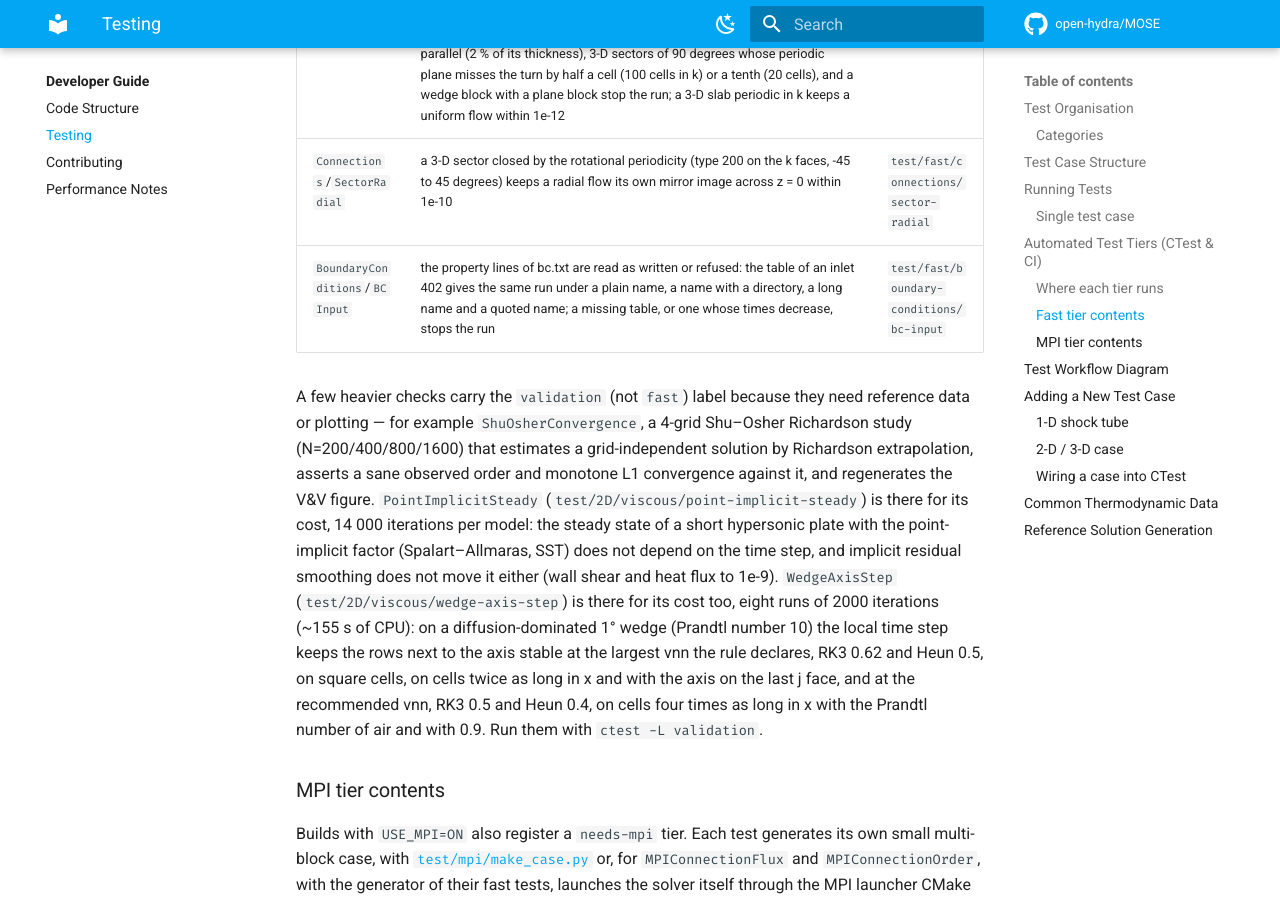
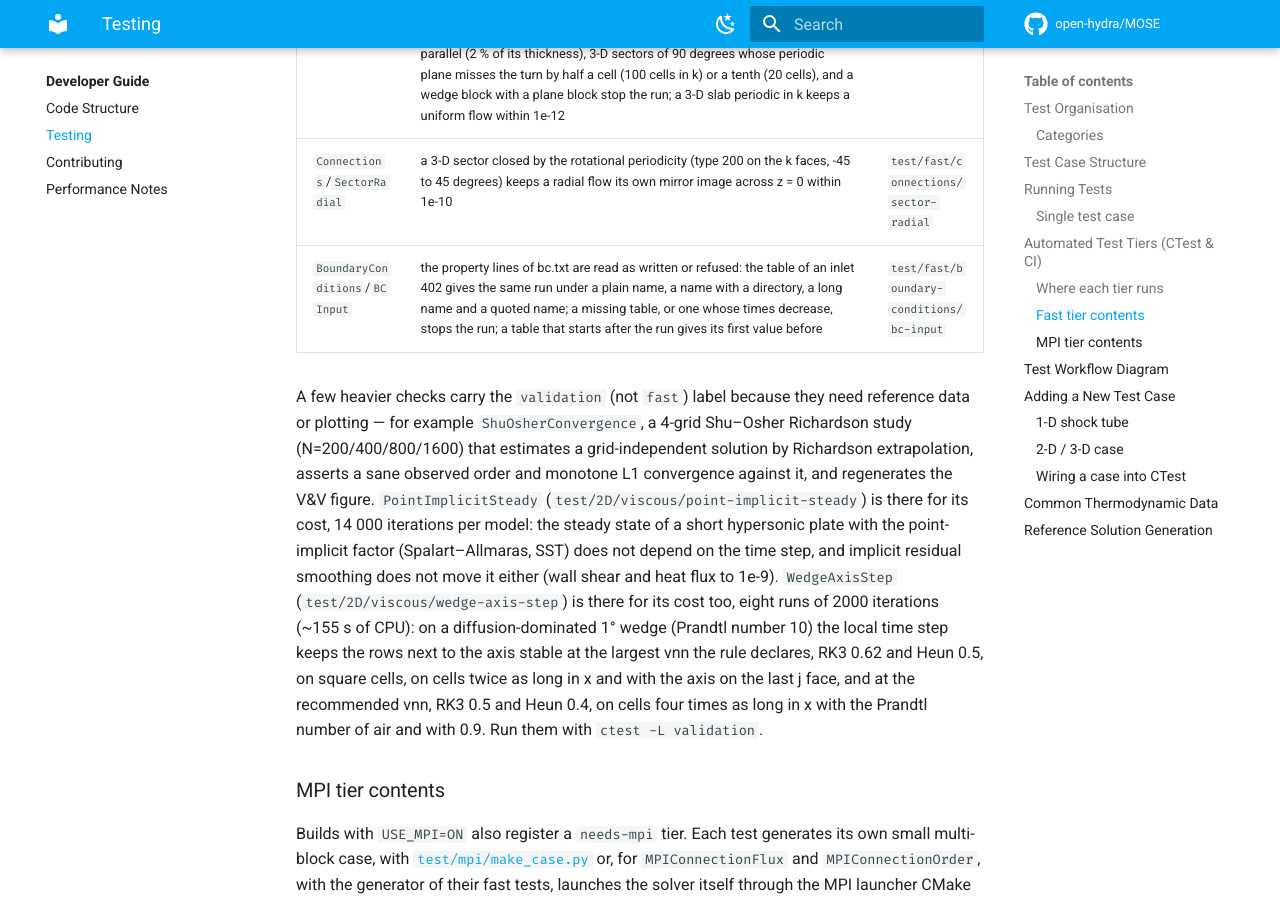
Before and after one commit to open-hydra/MOSE, an MkDocs documentation site: the page built from docs/development/testing.md, in a window 1280 px wide and 900 px high, scrolled down 9209 px. Built offline with MkDocs 1.6.1 and Material for MkDocs 9.7.7, drawn with Linux system fonts in a browser that asks for light colours; comment, search, counter and statistics services are not loaded.

Commit message:
Tests: check a time table that starts after the run in BCInput
Before the first time of its table an inlet 402 takes the first value
of the table, as after the last time it takes the last one. BCInput
now checks it: a table that starts at t = 1e-4 (the rows of p0.dat from
the second on) must give the run of the same table with its first
value repeated at t = 0, bit for bit.

The check passes on the parent and with this commit: the time tables
give their first value before their first instant since the change
that evaluates the time-dependent boundary data at the stage times.
It guards that behaviour for the inlet 402 under the names of BCInput.

Co-Authored-By: Claude Opus 5.5 <noreply@anthropic.com>

```diff
--- a/docs/development/testing.md
+++ b/docs/development/testing.md
@@ -254,7 +254,7 @@ seconds on a CI runner.
 | `MeshGeometry`/`WallDistance` | the distance to the wall read back from the Spalart–Allmaras source is the exact distance to the wall surface (convex corner, curved wall, nozzle lip on a wedge), and to its periodic images (channel and pipe periodic in x, 3-D sector, the channel with its periodic sides matched to 1e-8, 3-D slab periodic in k, 3-D channel periodic in x and z with periods a hundredth of its height, the 2-D channel ten periods from the origin, a staggered row of plane blades longer than the period, a 3-D block periodic along three nearly dependent translations, the 2-D channel turned by 30 degrees with its coordinates rounded to 5 and to 4 significant digits); the stop at set-up of that channel rounded to 2 digits, whose periodic sides do not match to 1e-2 of its cells; on a 3-D wall of twisted faces, the start-up report of the bound of the error | `test/fast/mesh-geometry/wall-distance` |
 | `MeshGeometry`/`MeshType` | a plane slab is plane and a wedge is a wedge whatever the direction of j (wall distance within 1e-9), also a wedge of 5 degrees in two blocks written with 5 significant digits and a plane slab far from the x axis, which a small turn nearly fits; the set-up summary names the type; a wedge written with 2 significant digits, too few to tell it, a plane slab whose k planes are not parallel (2 % of its thickness), 3-D sectors of 90 degrees whose periodic plane misses the turn by half a cell (100 cells in k) or a tenth (20 cells), and a wedge block with a plane block stop the run; a 3-D slab periodic in k keeps a uniform flow within 1e-12 | `test/fast/mesh-geometry/mesh-type` |
 | `Connections`/`SectorRadial` | a 3-D sector closed by the rotational periodicity (type 200 on the k faces, -45 to 45 degrees) keeps a radial flow its own mirror image across z = 0 within 1e-10 | `test/fast/connections/sector-radial` |
-| `BoundaryConditions`/`BCInput` | the property lines of bc.txt are read as written or refused: the table of an inlet 402 gives the same run under a plain name, a name with a directory, a long name and a quoted name; a missing table, or one whose times decrease, stops the run | `test/fast/boundary-conditions/bc-input` |
+| `BoundaryConditions`/`BCInput` | the property lines of bc.txt are read as written or refused: the table of an inlet 402 gives the same run under a plain name, a name with a directory, a long name and a quoted name; a missing table, or one whose times decrease, stops the run; a table that starts after the run gives its first value before | `test/fast/boundary-conditions/bc-input` |
 
 A few heavier checks carry the `validation` (not `fast`) label because they
 need reference data or plotting — for example `ShuOsherConvergence`, a 4-grid
```
Also changed, not shown: 4 other files.
